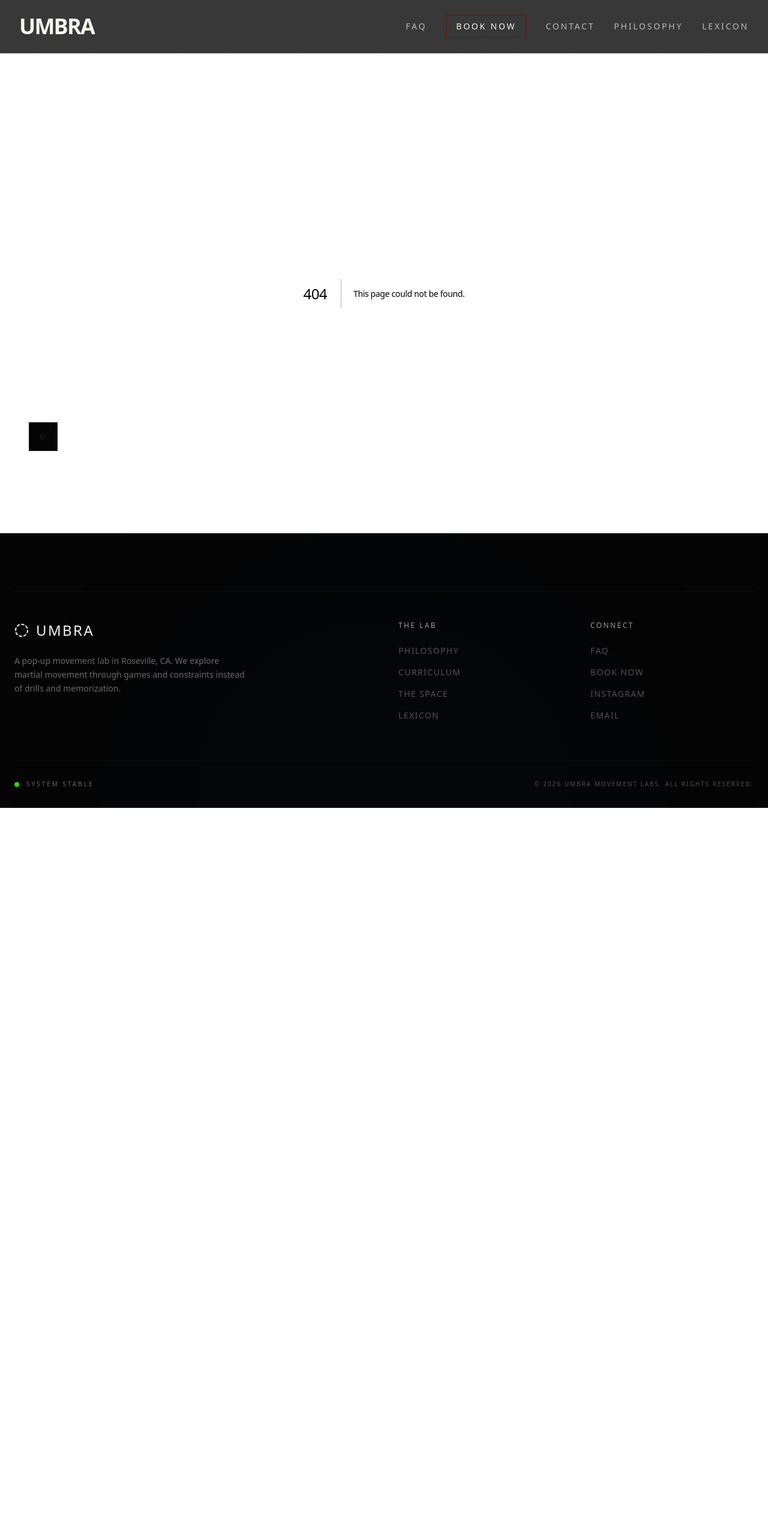
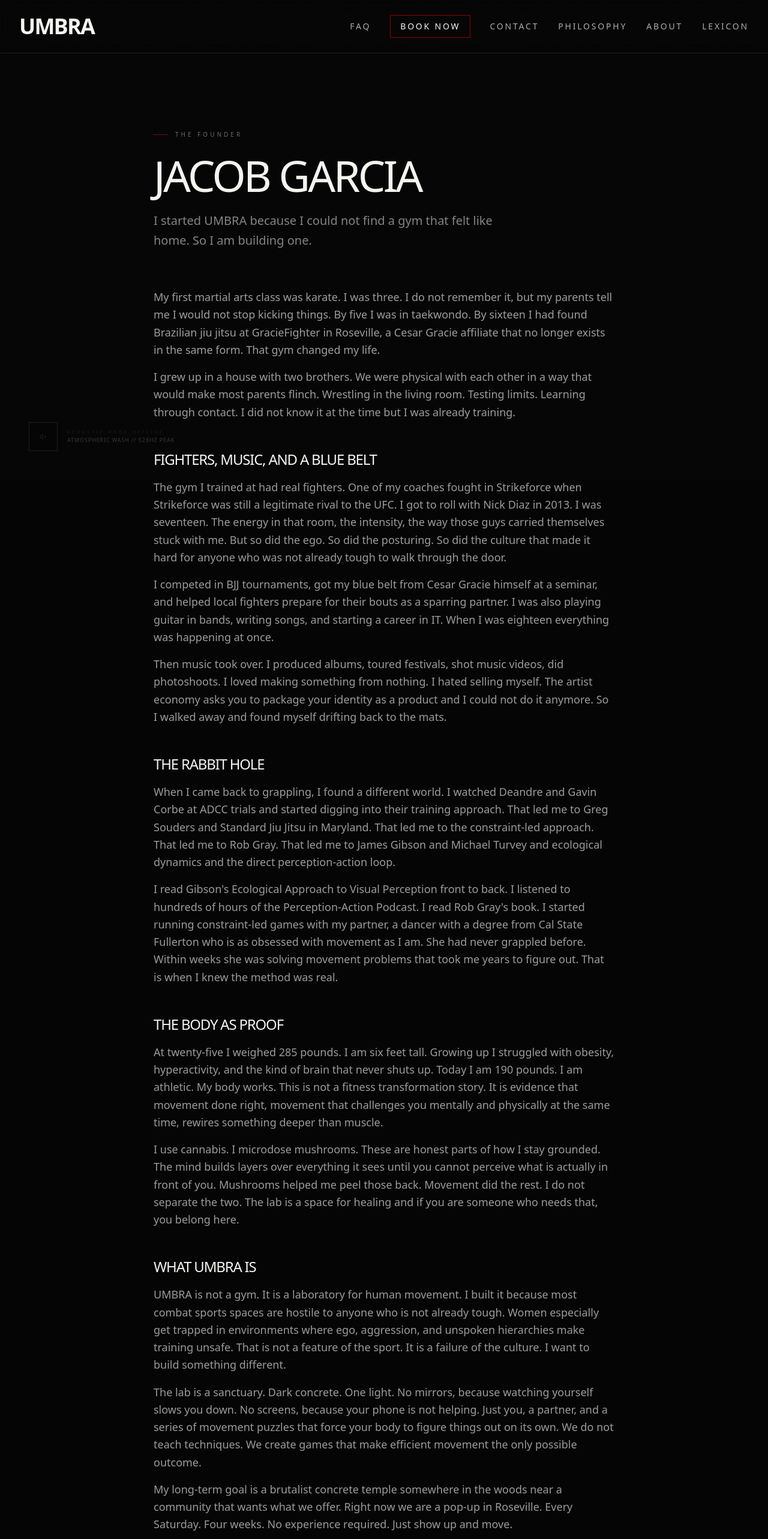
Before and after one commit to umbra-jaco/umbra-movement-lab, a Next.js app: page /about in a window 1280 px wide. Before the commit this address had no page. Shown: the top 2566 px of the page at 60% size. Before the commit the page ends 1347 px from the top, so only its background shows below. Built offline with nearby package versions, Linux system fonts and the light colour scheme.

Commit message:
feat: about page with founder story

```diff
--- /dev/null
+++ b/app/about/page.jsx
@@ -0,0 +1,103 @@
+import Link from 'next/link';
+
+export const metadata = {
+    title: "About | UMBRA Movement Lab",
+    description: "Jacob Garcia started UMBRA after 14 years of martial arts, a music career, and a deep obsession with how humans actually learn to move.",
+};
+
+export default function AboutPage() {
+    return (
+        <div className="min-h-screen bg-void pt-32 pb-24 px-6 md:px-12">
+            <div className="max-w-3xl mx-auto">
+
+                <header className="mb-16">
+                    <div className="flex items-center gap-3 mb-6">
+                        <div className="w-6 h-[1px] bg-visceral-crimson"></div>
+                        <span className="font-clinical text-[10px] tracking-[0.4em] uppercase text-white/40">
+                            The Founder
+                        </span>
+                    </div>
+                    <h1 className="font-kinetic text-5xl md:text-7xl uppercase tracking-tighter text-albedo mb-6">
+                        Jacob Garcia
+                    </h1>
+                    <p className="font-sans text-xl text-white/50 max-w-xl leading-relaxed">
+                        I started UMBRA because I could not find a gym that felt like home. So I am building one.
+                    </p>
+                </header>
+
+                <article className="space-y-12 font-sans text-white/60 leading-relaxed text-base md:text-lg">
+
+                    <section className="space-y-4">
+                        <p>
+                            My first martial arts class was karate. I was three. I do not remember it, but my parents tell me I would not stop kicking things. By five I was in taekwondo. By sixteen I had found Brazilian jiu jitsu at GracieFighter in Roseville, a Cesar Gracie affiliate that no longer exists in the same form. That gym changed my life.
+                        </p>
+                        <p>
+                            I grew up in a house with two brothers. We were physical with each other in a way that would make most parents flinch. Wrestling in the living room. Testing limits. Learning through contact. I did not know it at the time but I was already training.
+                        </p>
+                    </section>
+
+                    <section className="space-y-4">
+                        <h2 className="font-kinetic text-2xl uppercase tracking-tighter text-albedo">Fighters, Music, and a Blue Belt</h2>
+                        <p>
+                            The gym I trained at had real fighters. One of my coaches fought in Strikeforce when Strikeforce was still a legitimate rival to the UFC. I got to roll with Nick Diaz in 2013. I was seventeen. The energy in that room, the intensity, the way those guys carried themselves stuck with me. But so did the ego. So did the posturing. So did the culture that made it hard for anyone who was not already tough to walk through the door.
+                        </p>
+                        <p>
+                            I competed in BJJ tournaments, got my blue belt from Cesar Gracie himself at a seminar, and helped local fighters prepare for their bouts as a sparring partner. I was also playing guitar in bands, writing songs, and starting a career in IT. When I was eighteen everything was happening at once.
+                        </p>
+                        <p>
+                            Then music took over. I produced albums, toured festivals, shot music videos, did photoshoots. I loved making something from nothing. I hated selling myself. The artist economy asks you to package your identity as a product and I could not do it anymore. So I walked away and found myself drifting back to the mats.
+                        </p>
+                    </section>
+
+                    <section className="space-y-4">
+                        <h2 className="font-kinetic text-2xl uppercase tracking-tighter text-albedo">The Rabbit Hole</h2>
+                        <p>
+                            When I came back to grappling, I found a different world. I watched Deandre and Gavin Corbe at ADCC trials and started digging into their training approach. That led me to Greg Souders and Standard Jiu Jitsu in Maryland. That led me to the constraint-led approach. That led me to Rob Gray. That led me to James Gibson and Michael Turvey and ecological dynamics and the direct perception-action loop.
+                        </p>
+                        <p>
+                            I read Gibson's Ecological Approach to Visual Perception front to back. I listened to hundreds of hours of the Perception-Action Podcast. I read Rob Gray's book. I started running constraint-led games with my partner, a dancer with a degree from Cal State Fullerton who is as obsessed with movement as I am. She had never grappled before. Within weeks she was solving movement problems that took me years to figure out. That is when I knew the method was real.
+                        </p>
+                    </section>
+
+                    <section className="space-y-4">
+                        <h2 className="font-kinetic text-2xl uppercase tracking-tighter text-albedo">The Body as Proof</h2>
+                        <p>
+                            At twenty-five I weighed 285 pounds. I am six feet tall. Growing up I struggled with obesity, hyperactivity, and the kind of brain that never shuts up. Today I am 190 pounds. I am athletic. My body works. This is not a fitness transformation story. It is evidence that movement done right, movement that challenges you mentally and physically at the same time, rewires something deeper than muscle.
+                        </p>
+                        <p>
+                            I use cannabis. I microdose mushrooms. These are honest parts of how I stay grounded. The mind builds layers over everything it sees until you cannot perceive what is actually in front of you. Mushrooms helped me peel those back. Movement did the rest. I do not separate the two. The lab is a space for healing and if you are someone who needs that, you belong here.
+                        </p>
+                    </section>
+
+                    <section className="space-y-4">
+                        <h2 className="font-kinetic text-2xl uppercase tracking-tighter text-albedo">What UMBRA Is</h2>
+                        <p>
+                            UMBRA is not a gym. It is a laboratory for human movement. I built it because most combat sports spaces are hostile to anyone who is not already tough. Women especially get trapped in environments where ego, aggression, and unspoken hierarchies make training unsafe. That is not a feature of the sport. It is a failure of the culture. I want to build something different.
+                        </p>
+                        <p>
+                            The lab is a sanctuary. Dark concrete. One light. No mirrors, because watching yourself slows you down. No screens, because your phone is not helping. Just you, a partner, and a series of movement puzzles that force your body to figure things out on its own. We do not teach techniques. We create games that make efficient movement the only possible outcome.
+                        </p>
+                        <p>
+                            My long-term goal is a brutalist concrete temple somewhere in the woods near a community that wants what we offer. Right now we are a pop-up in Roseville. Every Saturday. Four weeks. No experience required. Just show up and move.
+                        </p>
+                    </section>
+
+                </article>
+
+                {/* CTA */}
+                <div className="mt-20 pt-12 border-t border-white/5 flex flex-col items-center text-center gap-6">
+                    <h2 className="font-kinetic text-2xl uppercase tracking-tighter text-albedo">
+                        Come See What It Feels Like
+                    </h2>
+                    <p className="font-sans text-sm text-white/40 max-w-md">
+                        The theory makes sense on paper. The actual experience is something else entirely.
+                    </p>
+                    <Link href="/book" className="px-8 py-4 bg-albedo text-void font-clinical text-sm uppercase tracking-[0.2em] font-bold hover:bg-visceral-crimson hover:text-albedo transition-colors duration-300">
+                        Book Your Spot
+                    </Link>
+                </div>
+
+            </div>
+        </div>
+    );
+}
--- a/components/Footer.js
+++ b/components/Footer.js
@@ -31,6 +31,7 @@ export default function Footer() {
                             <li><Link href="/philosophy" className="hover:text-albedo transition-colors">Philosophy</Link></li>
                             <li><Link href="/curriculum" className="hover:text-albedo transition-colors">Curriculum</Link></li>
                             <li><Link href="/lab" className="hover:text-albedo transition-colors">The Space</Link></li>
+                            <li><Link href="/about" className="hover:text-albedo transition-colors">About</Link></li>
                             <li><Link href="/lexicon" className="hover:text-albedo transition-colors">Lexicon</Link></li>
                         </ul>
                     </div>
--- a/components/Header.jsx
+++ b/components/Header.jsx
@@ -43,6 +43,12 @@ export default function Header() {
                         PHILOSOPHY
                     </Link>
                     <Link
+                        href="/about"
+                        className="font-space-grotesk text-sm uppercase tracking-[0.2em] text-albedo/70 hover:text-visceral-crimson transition-colors duration-300"
+                    >
+                        ABOUT
+                    </Link>
+                    <Link
                         href="/lexicon"
                         className="font-space-grotesk text-sm uppercase tracking-[0.2em] text-albedo/70 hover:text-visceral-crimson transition-colors duration-300"
                     >
```
